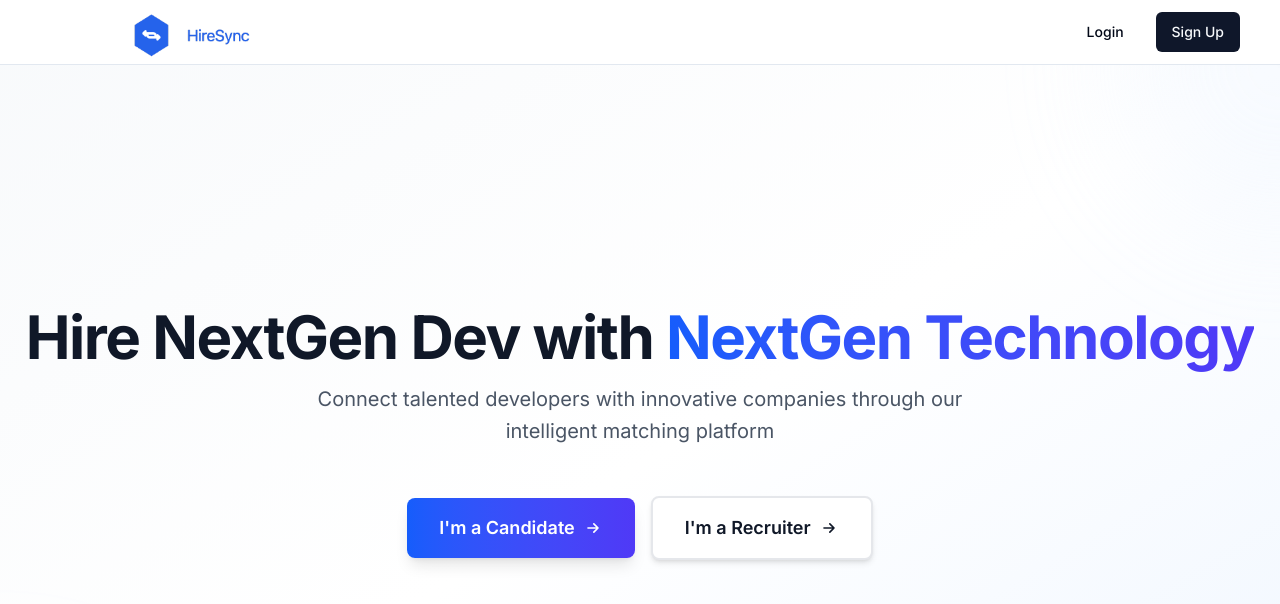
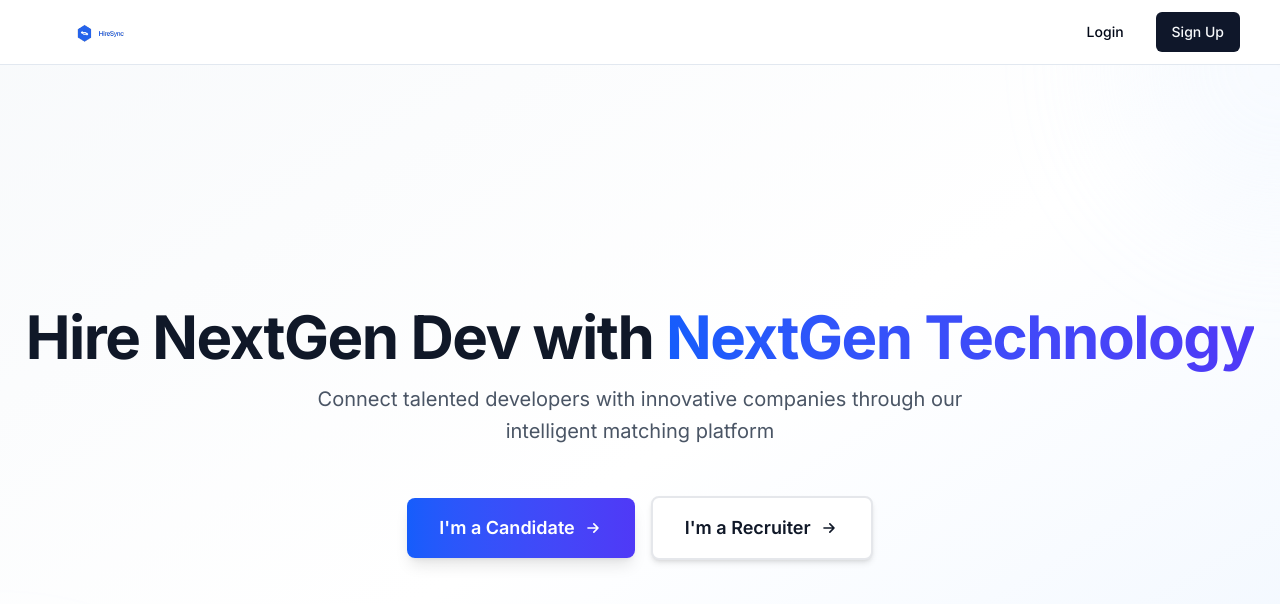
Before and after one commit to shrsijan/HireSync, a Next.js app in the folder frontend/: page / in a window 1280 px wide. Shown: the top 604 px of the page. Built offline with nearby package versions, Linux system fonts and the light colour scheme; no server answers.

Commit message:
session handling

```diff
--- a/frontend/components/navbar.tsx
+++ b/frontend/components/navbar.tsx
@@ -4,26 +4,26 @@ import Link from "next/link"
 import Image from "next/image"
 import { useSession, signOut } from "next-auth/react"
 import { Button } from "@/components/ui/button"
-import Logo from "@/public/logo.svg";
-import { useEffect, useState } from "react"
 
 export function Navbar() {
-    const { data: session } = useSession()
-    const [mounted, setMounted] = useState(false)
-
-    useEffect(() => {
-        setMounted(true)
-    }, [])
+  const { data: session, status } = useSession()
 
   return (
     <nav className="border-b">
-            <div className="flex h-16 items-center px-10 container mx-auto">
-                <Link href="/" className="mr-6">
-                    <Image src={Logo} alt="Logo" width={300} height={300} />
+      <div className="container mx-auto flex h-16 items-center px-10">
+        <Link href="/" className="mr-6" aria-label="Hiresync home">
+          <Image
+            src="/logo.svg"
+            alt="Hiresync"
+            width={120}
+            height={28}
+            sizes="120px"
+            priority
+          />
         </Link>
 
-                {mounted && session && (
-                    <div className="flex items-center space-x-4 lg:space-x-6 mx-6">
+        {status === "authenticated" && (
+          <div className="mx-6 flex items-center space-x-4 lg:space-x-6">
             <Link
               href="/dashboard"
               className="text-sm font-medium transition-colors hover:text-primary"
@@ -32,30 +32,26 @@ export function Navbar() {
             </Link>
           </div>
         )}
+
         <div className="ml-auto flex items-center space-x-4">
-                    {!mounted ? (
-                        // Render placeholder during SSR to avoid hydration mismatch
-                        <div className="w-32 h-9" />
+          {status === "loading" ? (
+            <div className="h-9 w-32" />
           ) : session ? (
             <Button
               variant="ghost"
+              className="text-sm font-medium"
               onClick={() => signOut({ callbackUrl: "/" })}
-                            className="text-sm font-medium"
             >
               Logout
             </Button>
           ) : (
             <>
-                            <Link href="/login">
-                                <Button variant="ghost" className="text-sm font-medium">
-                                    Login
+              <Button asChild variant="ghost" className="text-sm font-medium">
+                <Link href="/login">Login</Link>
               </Button>
-                            </Link>
-                            <Link href="/signup">
-                                <Button className="text-sm font-medium">
-                                    Sign Up
+              <Button asChild className="text-sm font-medium">
+                <Link href="/signup">Sign Up</Link>
               </Button>
-                            </Link>
             </>
           )}
         </div>
```
Lines whose indentation alone changed are shown as unchanged.
